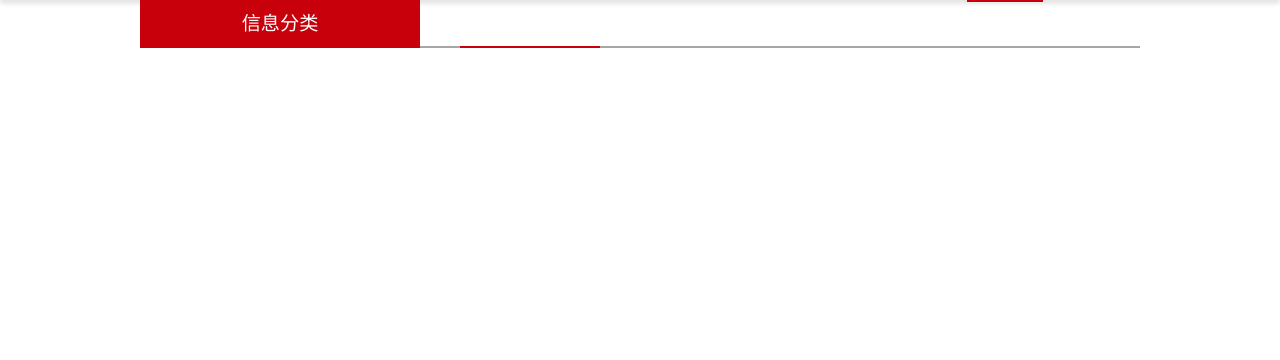
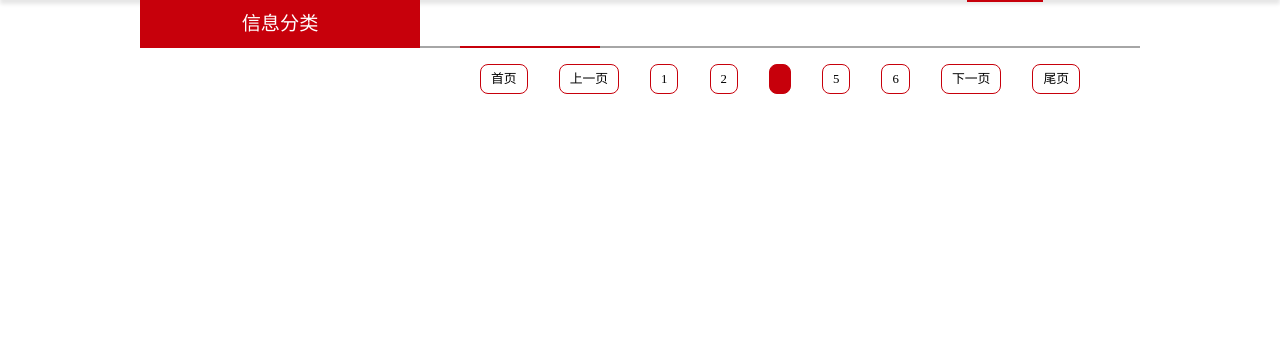
Before and after one commit to BadRuan/sxzslz-flask, a Flask app: template sxzslz/templates/news/list.html in a window 1280 px wide. Shown: the part 60-420 px from the top of the page. Run offline with Flask 3, Linux system fonts and the light colour scheme; the template is opened without the code that fills it, so the values that code supplies are empty.

Commit message:
添加分页ui样式

```diff
--- a/sxzslz/static/css/style.css
+++ b/sxzslz/static/css/style.css
@@ -163,6 +163,35 @@
   color: #808080;
 }
 
+main .news-list .wrap2 .pagination {
+  padding: 0 60px;
+  display: flex;
+  flex-direction: row;
+  justify-content: space-between;
+}
+
+main .news-list .wrap2 .pagination .pagination-item {
+  display: block;
+  padding: 2px 10px;
+  height: 24px;
+  line-height: 24px;
+  font-size: 0.8em;
+  border: 1px solid #c7000b;
+  border-radius: 8px;
+  text-align: center;
+  color: #000;
+}
+
+main .news-list .wrap2 .pagination .pagination-item:hover {
+  background-color: #c7000b;
+  color: #fff;
+}
+
+main .news-list .wrap2 .pagination .active {
+  background-color: #c7000b;
+  color: #fff;
+}
+
 main .news-detail .location {
   margin: 20px 0;
 }
--- a/sxzslz/templates/news/list.html
+++ b/sxzslz/templates/news/list.html
@@ -32,9 +32,19 @@
             >{{ article.create_time.strftime("%Y-%m-%d")}}</span
           >
         </li>
-
         {% endfor %}
       </ul>
+      <div class="pagination">
+            <a class="pagination-item" href="{{ url_for('news.news_list', subset=subset_id, page=1) }}">首页</a>
+            <a class="pagination-item" href="#">上一页</a>
+            <a class="pagination-item" href="#">1</a>
+            <a class="pagination-item" href="#">2</a>
+            <div class="pagination-item active">{{ pagination.current }}</div>
+            <a class="pagination-item" href="#">5</a>
+            <a class="pagination-item" href="#">6</a>
+            <a class="pagination-item" href="#">下一页</a>
+            <a class="pagination-item" href="{{ url_for('news.news_list', subset=subset_id, page=pagination.pages) }}">尾页</a>
+          </div>
     </div>
   </div>
 </main>
```
Also changed, not shown: sxzslz/model.py (+3 -4 lines), sxzslz/news.py (+9 -3 lines).
